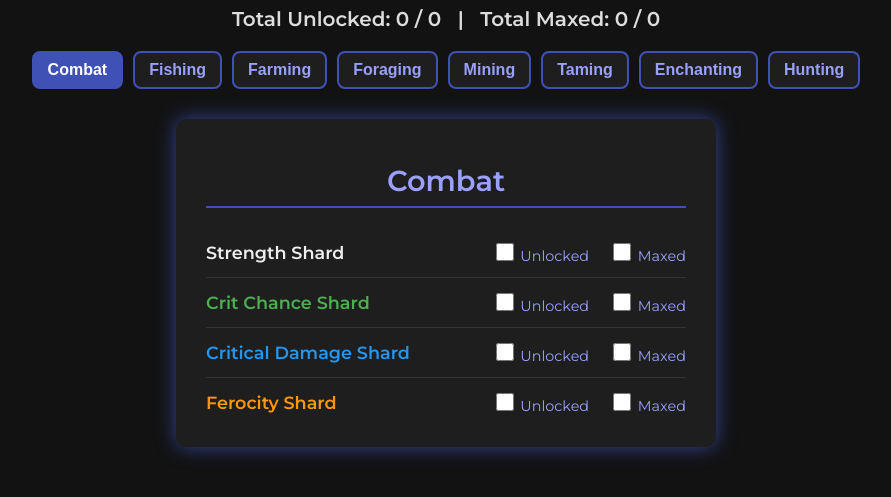
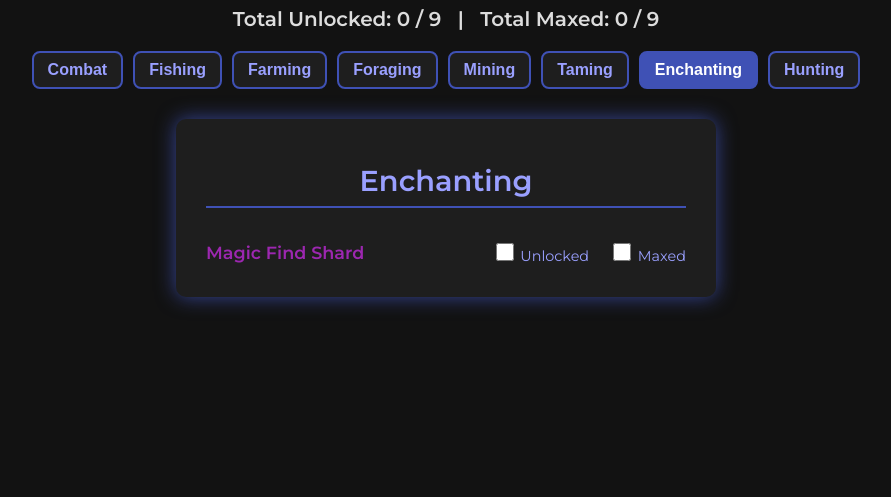
Before and after one commit to ReeceJWW/skyblock-shard-checklist, a plain HTML site: page index.html in a window 1280 px wide. Both pictures are taken after a click on the button "Enchanting". Shown: the part 99-596 px from the top of the page, without its empty margins (194-1085 px from the left). Drawn offline with Linux system fonts and the light colour scheme.

Commit message:
Update index.html

```diff
--- a/index.html
+++ b/index.html
@@ -50,7 +50,7 @@
     transition: background-color 0.3s ease, color 0.3s ease;
   }
 
-  nav button:hover {
+  nav button:hover:not(.active) {
     background-color: #3f51b5;
     color: #fff;
   }
@@ -69,7 +69,7 @@
     border-radius: 10px;
     padding: 20px 30px;
     box-shadow: 0 0 20px #3f51b5cc;
-    display: none;
+    display: none; /* Hidden by default, show active */
     flex-direction: column;
   }
 
@@ -127,18 +127,17 @@
     accent-color: #3f51b5;
   }
 
-
+  /* Hover effect */
   .shard:hover {
     background: #2a2a4d;
   }
 
-
+  /* Rarity colors */
   .rarity-common { color: #eeeeee; }      /* White */
   .rarity-uncommon { color: #4caf50; }    /* Green */
   .rarity-rare { color: #2196f3; }        /* Blue */
   .rarity-epic { color: #9c27b0; }        /* Purple */
   .rarity-legendary { color: #ff9800; }   /* Orange */
-
 </style>
 </head>
 <body>
@@ -160,7 +159,7 @@
   <button data-skill="hunting" aria-pressed="false">Hunting</button>
 </nav>
 
-
+<!-- Skill Lists -->
 <section id="combat" class="skill-list active" aria-label="Combat Attribute Shards">
   <h2>Combat</h2>
   <div class="shard" data-rarity="common">
@@ -242,4 +241,101 @@
   </div>
 </section>
 
-<section id
+<section id="enchanting" class="skill-list" aria-label="Enchanting Attribute Shards">
+  <h2>Enchanting</h2>
+  <div class="shard" data-rarity="epic">
+    <div class="shard-name rarity-epic">Magic Find Shard</div>
+    <div class="checkbox-group">
+      <label><input type="checkbox" class="unlocked" /> Unlocked</label>
+      <label><input type="checkbox" class="maxed" /> Maxed</label>
+    </div>
+  </div>
+</section>
+
+<section id="hunting" class="skill-list" aria-label="Hunting Attribute Shards">
+  <h2>Hunting</h2>
+  <div class="shard" data-rarity="legendary">
+    <div class="shard-name rarity-legendary">True Defense Shard</div>
+    <div class="checkbox-group">
+      <label><input type="checkbox" class="unlocked" /> Unlocked</label>
+      <label><input type="checkbox" class="maxed" /> Maxed</label>
+    </div>
+  </div>
+</section>
+
+<script>
+  // Navigation buttons logic
+  const navButtons = document.querySelectorAll('nav button');
+  const skillLists = document.querySelectorAll('.skill-list');
+
+  function showSkill(skillId) {
+    skillLists.forEach(section => {
+      if (section.id === skillId) {
+        section.classList.add('active');
+      } else {
+        section.classList.remove('active');
+      }
+    });
+
+    navButtons.forEach(btn => {
+      if (btn.dataset.skill === skillId) {
+        btn.classList.add('active');
+        btn.setAttribute('aria-pressed', 'true');
+      } else {
+        btn.classList.remove('active');
+        btn.setAttribute('aria-pressed', 'false');
+      }
+    });
+  }
+
+  navButtons.forEach(btn => {
+    btn.addEventListener('click', () => {
+      if (!btn.classList.contains('active')) {
+        showSkill(btn.dataset.skill);
+      }
+    });
+  });
+
+  // Counters
+  const unlockedCountSpan = document.getElementById('unlocked-count');
+  const maxedCountSpan = document.getElementById('maxed-count');
+  const totalShardsSpan1 = document.getElementById('total-shards');
+  const totalShardsSpan2 = document.getElementById('total-shards-2');
+
+  const allUnlockedCheckboxes = () => document.querySelectorAll('input.unlocked');
+  const allMaxedCheckboxes = () => document.querySelectorAll('input.maxed');
+  const allCheckboxes = () => [...allUnlockedCheckboxes(), ...allMaxedCheckboxes()];
+
+  function updateCounters() {
+    const totalShards = allUnlockedCheckboxes().length; // total shards = count of unlocked checkboxes (one per shard)
+    totalShardsSpan1.textContent = totalShards;
+    totalShardsSpan2.textContent = totalShards;
+
+    let unlockedCount = 0;
+    let maxedCount = 0;
+
+    allUnlockedCheckboxes().forEach(cb => {
+      if (cb.checked) unlockedCount++;
+    });
+
+    allMaxedCheckboxes().forEach(cb => {
+      if (cb.checked) maxedCount++;
+    });
+
+    unlockedCountSpan.textContent = unlockedCount;
+    maxedCountSpan.textContent = maxedCount;
+  }
+
+  // Update counters when any checkbox changes
+  document.querySelectorAll('input.unlocked, input.maxed').forEach(cb => {
+    cb.addEventListener('change', () => {
+      updateCounters();
+    });
+  });
+
+  // Initialize counters on page load
+  updateCounters();
+</script>
+
+</body>
+</html>
```
